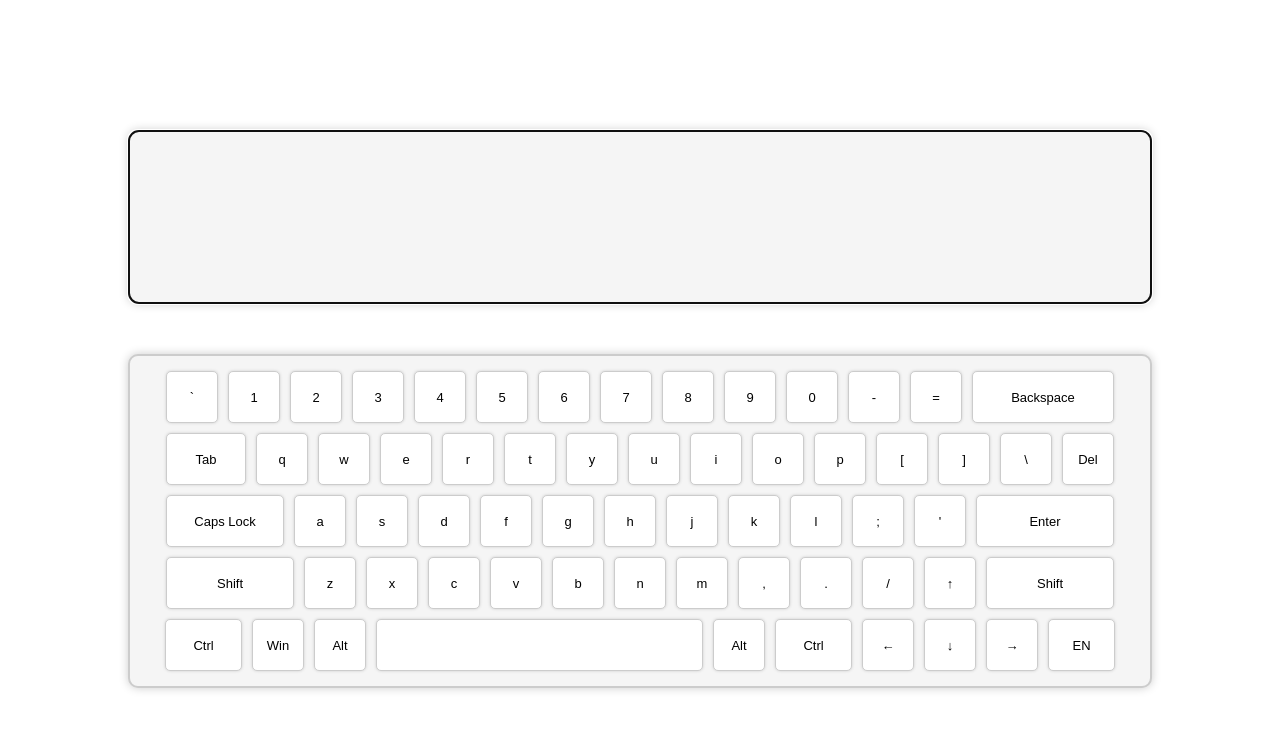
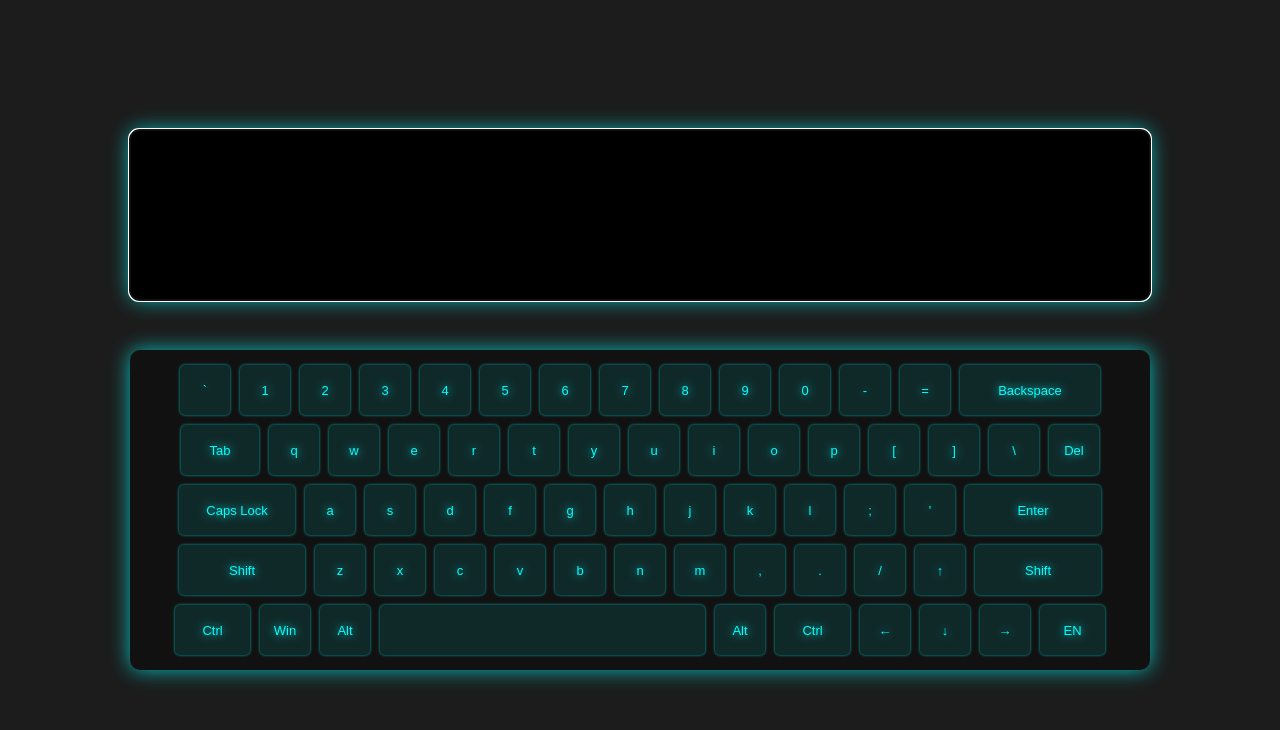
Before and after one commit to eordan/virtual-keyboard, a plain HTML site: page index.html in a window 1280 px wide. Drawn offline with Linux system fonts and the light colour scheme.

Commit message:
feat: stylyze the keyboard in neon style

```diff
--- a/app.js
+++ b/app.js
@@ -101,18 +101,10 @@ class Keyboard {
       key.classList.add("keys");
       key.textContent = row[i];
 
-      // Add a custom class to certain keys
       switch (row[i]) {
         case "Enter":
           key.classList.add("enter");
-          key.onclick = () => { textArea.value += '\n' };
-
-
-
-
-
-
-
+          key.onclick = () => { textArea.value = textArea.value.slice(0, textArea.selectionStart) + '\n' + textArea.value.slice(textArea.selectionEnd) };
           break;
         case "Shift":
           key.classList.add("shift");
--- a/style.css
+++ b/style.css
@@ -1,17 +1,25 @@
-/* Textarea styles*/
+/* Background styles*/
+body {
+  background-color: #1c1c1c;
+}
 
+/* Textarea styles */
 .area-container {
   display: flex;
   margin: 130px auto 0 auto;
   width: 1000px;
   height: 150px;
-  border: 2px solid #ccc;
+  border: none;
   border-radius: 10px;
-  box-shadow: 0px 0px 10px #ccc;
+  box-shadow: 0px 0px 20px rgba(0, 255, 255, 0.7);
   padding: 10px;
   font-size: 1.5em;
-  background-color: #f5f5f5;
+  background-color: black;
   resize: none;
+  color: #0ff;
+  font-weight: bold;
+  font-family: 'Courier New', Courier, monospace;
+  caret-color: #0ff;
 }
 
 /* Keyboard Styles */
@@ -22,12 +30,14 @@
   margin: 50px auto;
   width: 90%;
   max-width: 1000px;
-  border: 2px solid #ccc;
+  border: none;
   border-radius: 10px;
-  box-shadow: 0px 0px 10px #ccc;
+  box-shadow: 0px 0px 20px rgba(0, 255, 255, 0.7);
   padding: 10px;
   font-size: 1.5em;
-  background-color: #f5f5f5;
+  background-color: #111;
+  color: #0ff;
+  font-family: 'Arial Rounded MT Bold', Arial, sans-serif;
 }
 
 .row {
@@ -44,22 +54,23 @@
   height: 50px;
   width: 50px;
   margin: 5px;
-  border: 1px solid #ccc;
+  border: none;
   border-radius: 5px;
-  box-shadow: 0px 0px 3px #ccc;
-  background-color: #fff;
-  font-family: Arial, sans-serif;
+  box-shadow: 0px 0px 3px rgba(0, 255, 255, 0.7);
+  background-color: rgba(0, 255, 255, 0.1);
+  font-family: 'Arial Rounded MT Bold', Arial, sans-serif;
   font-size: small;
   user-select: none;
+  text-shadow: 0px 0px 10px #0ff;
 }
 
 .keys:hover {
-  background-color: #ddd;
+  background-color: rgba(0, 255, 255, 0.2);
   cursor: pointer;
 }
 
 .highlight {
-  background-color: #ddd !important;
+  background-color: rgba(0, 255, 255, 0.5) !important;
 }
 
 /* Special keys */
```
